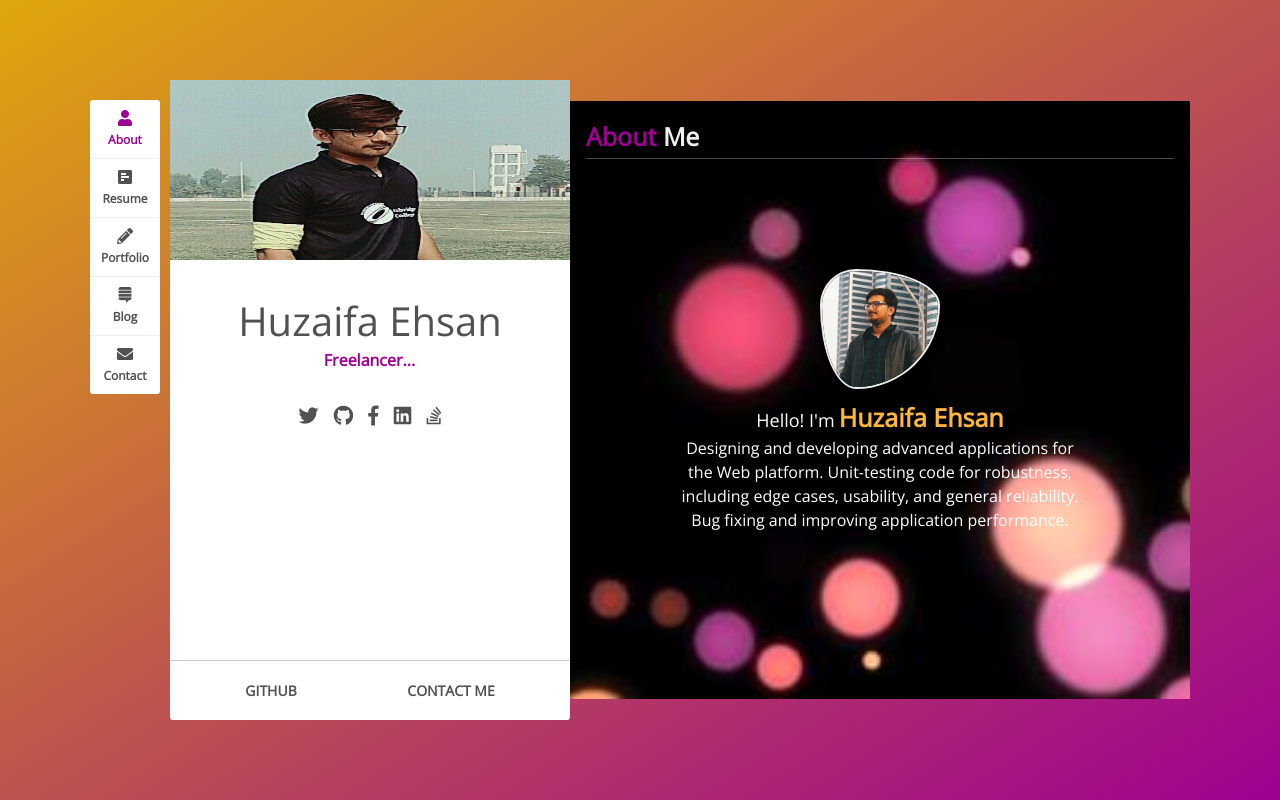
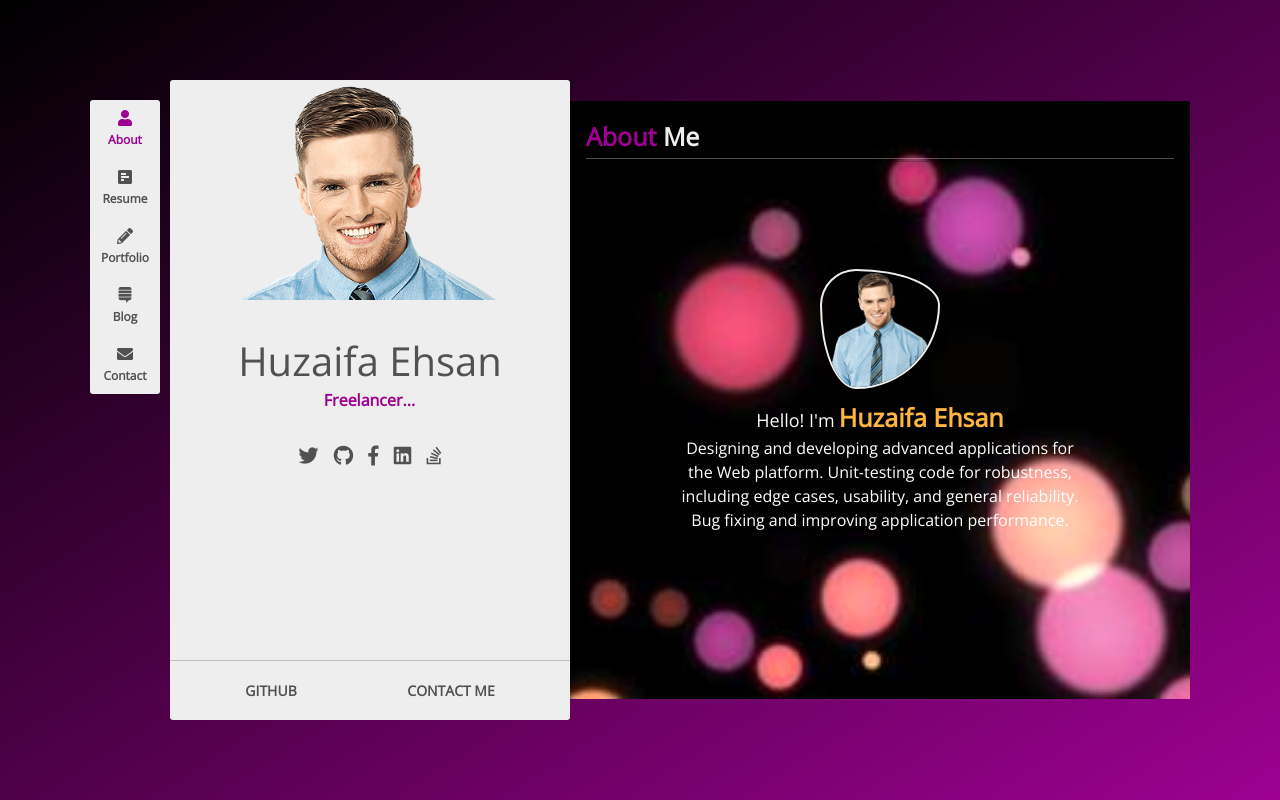
Before and after one commit to Huzaifa-Ehsan/Portfolio-template, a plain HTML site: page portfolio.html in a window 1280 px wide. Drawn offline with nearby package versions, Linux system fonts and the light colour scheme; a web font is replaced by a local one.

Commit message:
deploy on vercel

```diff
--- a/portfolio.html
+++ b/portfolio.html
@@ -51,7 +51,7 @@
                 <!-- PROFILE SECTION -->
                 <div class="profile">
                     <div class="profile-image">
-                        <img src="images/man.jpg" alt="man">
+                        <img src="images/profile.png" alt="man">
                     </div>
                     <div class="profile-content">
                         <h2>Huzaifa Ehsan</h2>
@@ -89,7 +89,7 @@
                             <h2><span>About</span> Me</h2>
                         </div>
                         <div class="content-details">
-                            <img src="images/Portfolio.jpg" alt="profile">
+                            <img src="images/profile.png" alt="profile">
                             <p><span class="text">Hello! I'm</span>
                                 <span class="name">Huzaifa Ehsan</span>
                             </p>
--- a/style.css
+++ b/style.css
@@ -25,7 +25,9 @@ html {
 body {
     font-family: 'Open Sans', sans-serif;
     padding: 2rem;
-    background: linear-gradient(to right bottom, #dfa60c, #9d0191);
+    /* background: linear-gradient(0deg, rgba(1,1,1,0.9220063025210083) 90%, rgba(125,133,133,1) 100%); */
+    /* background: linear-gradient(0deg, rgba(125, 133, 133, 1) 0%, rgba(1, 1, 1, 0.9220063025210083) 100%); */
+    background: linear-gradient(to right bottom, #000, #9d0191);
     background-repeat: no-repeat;
     height: 100vh;
     margin: 0 auto;
@@ -60,7 +62,7 @@ img {
 }
 
 nav {
-    background-color: #fff;
+    background-color: #eee;
     margin: 2rem 1rem 0 0;
     border-radius: 3px;
 }
@@ -116,14 +118,17 @@ nav li a:hover {
     min-width: 40rem;
     height: 80vh;
     border-radius: 3px;
-    background-color: #fff;
+    background-color: #eee;
     position: relative;
     z-index: 1;
 }
 
 .profile .profile-image img {
     width: 100%;
-    height: 180px;
+    /* height: 180px; */
+    max-height: 220px;
+    object-fit: cover;
+    object-position: top;
 }
 
 .profile-content {
@@ -340,6 +345,8 @@ span.effect {
     border-radius: 30% 70% 70% 30% / 30% 30% 70% 70%;
     border: 2px solid #eee;
     margin: 1rem;
+    object-fit: cover;
+    object-position: top;
 }
 
 .content-about .content-details p {
@@ -455,7 +462,7 @@ span.effect {
     border-bottom: 1px solid var(--color-primary);
     border-radius: 5px;
     padding: 1rem;
-    transition: all .3s;
+    transition: all 1s;
 }
 
 .portfolio-item img {
```
Also changed, not shown: images/man.jpg (deleted), images/profile.png (added).
